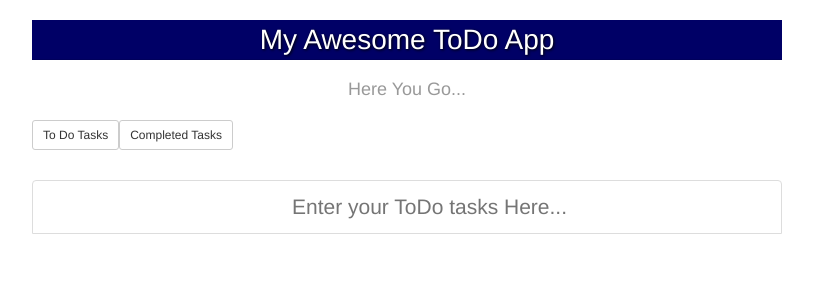
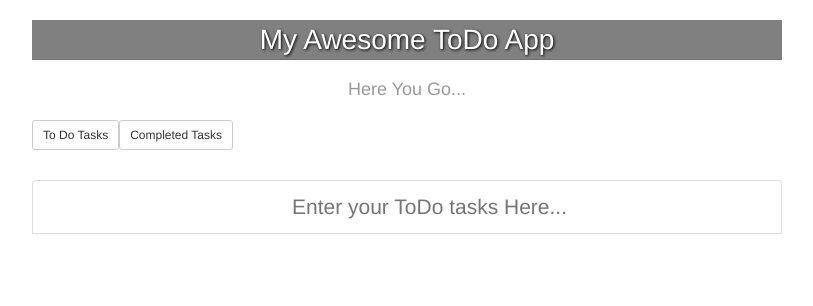
Before and after one commit to Dilushika/node-todoapp, a website: page public/index.html in a window 1280 px wide. Shown: the whole page, without its empty margins (233-1046 px from the left). Drawn offline with nearby package versions, Linux system fonts and the light colour scheme; some packages are replaced by stand-ins of ours; no server answers.

Commit message:
Design is chenged

```diff
--- a/public/css/span.css
+++ b/public/css/span.css
@@ -3,7 +3,7 @@
   text-align: center;
   border-bottom: 1px solid rgba(0, 0, 0, 0.1);
   height: 40px;
-background: #000066;
+  background: #808080;
 }
 
 .app-title {
@@ -26,6 +26,7 @@ font-size: 18px;
 .donebutton-false{
   visibility: hidden;
 }
+
 
 
 .done1-true{
--- a/server.js
+++ b/server.js
@@ -1,4 +1,3 @@
-
 
 var express = require('express');
 var app = express();
@@ -49,7 +48,6 @@ var todos = mongoose.model('todos',TodoSchema);
 				res.send(err)
 			else
 				res.json(tasks);
-
 		});
 	});
 
```
Also changed, not shown: public/index.html (+4 -1 lines), public/controllers/script1.js (indentation only). Lines whose indentation alone changed are shown as unchanged.
